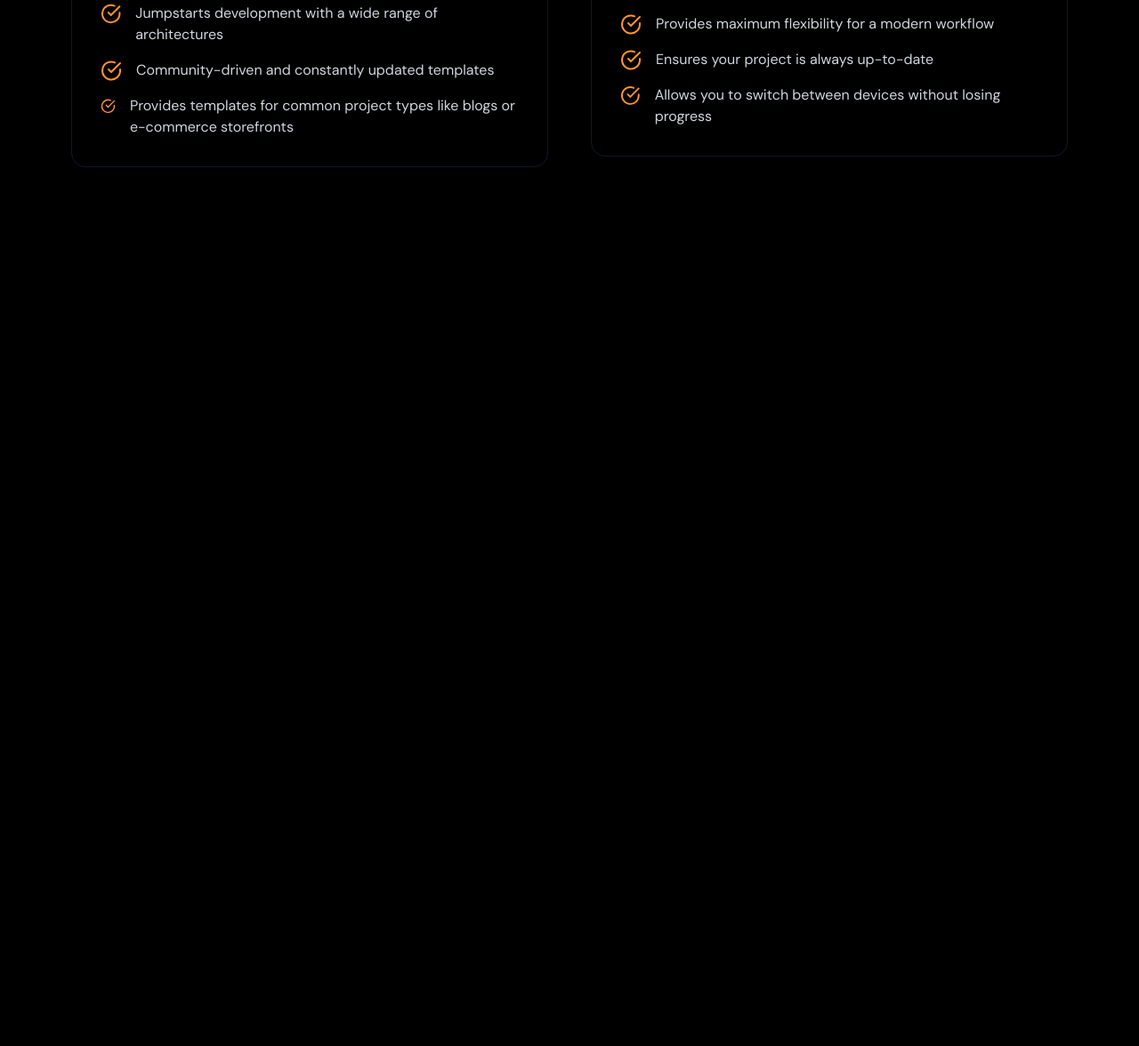
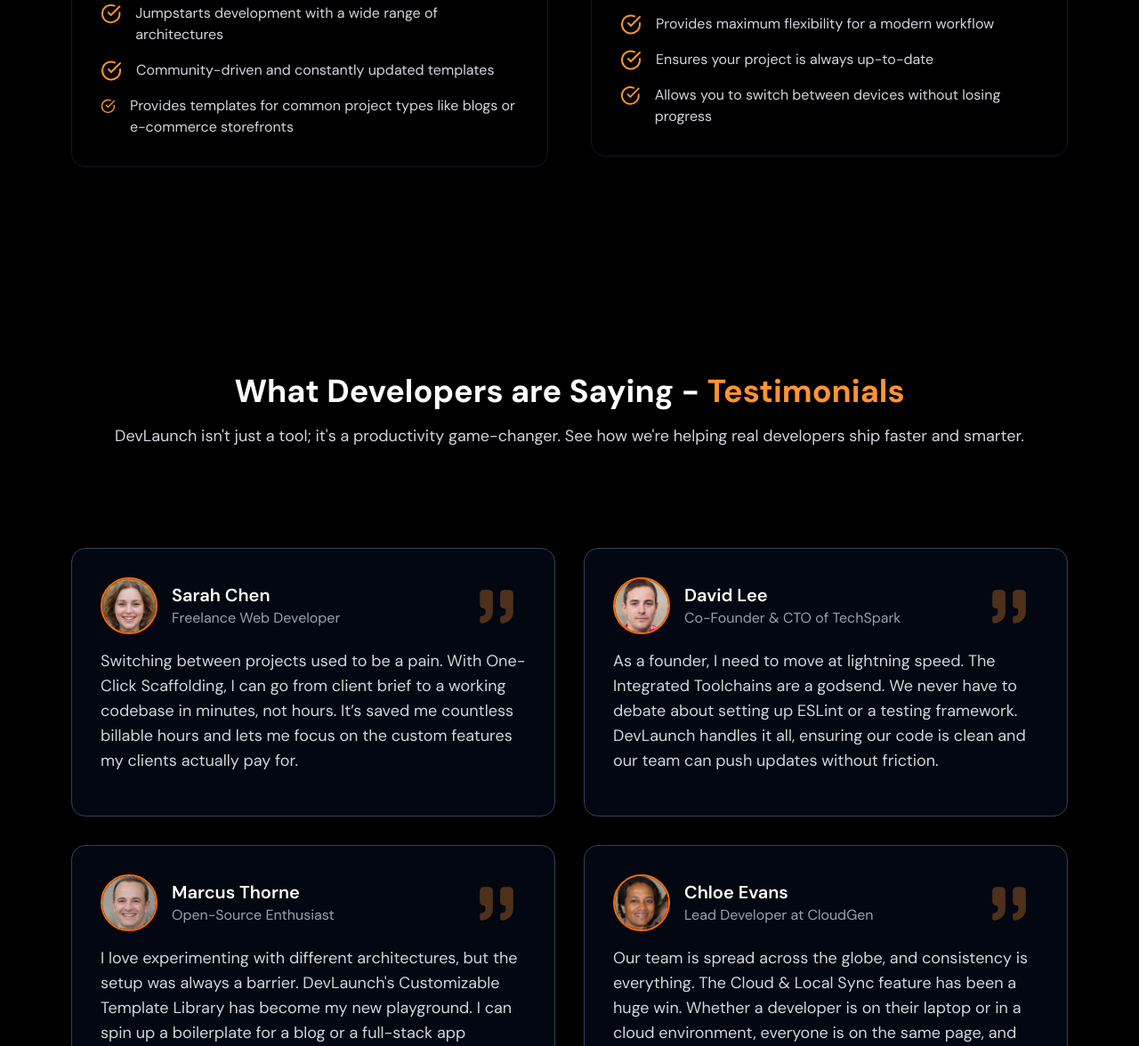
Before and after one commit to talesofcarter/devlaunch, a website with bundled scripts: page index.html in a window 1280 px wide. Shown: the part 1624-2800 px from the top of the page at 89% size. Before the commit the page ends 1980 px from the top, so only its background shows below. Built offline with nearby package versions, Linux system fonts and the light colour scheme.

Commit message:
MVC - testimonials

```diff
--- a/index.html
+++ b/index.html
@@ -220,7 +220,8 @@
       </section>
 
       <!--======= Features =======-->
-      <section
+      <div
+        id="features"
         class="w-full min-h-screen py-16 px-4 mx-auto"
       >
         <div>
@@ -253,10 +254,7 @@
         </div>
 
         <!-- Features content -->
-        <section
-          id="features"
-          class="w-full py-20 px-4 sm:px-6 lg:px-8"
-        >
+        <div class="w-full py-20 px-4 sm:px-6 lg:px-8">
           <div class="max-w-7xl mx-auto">
             <div
               class="features-content-grid grid grid-cols-1 md:grid-cols-2 gap-12 items-center"
@@ -264,10 +262,70 @@
               <!-- Content is dynamically generated by JavaScript -->
             </div>
           </div>
-        </section>
+        </div>
+      </div>
+
+      <!--====== Testimonials =======-->
+      <section
+        id="testimonials"
+        class="w-full min-h-screen py-16 px-4 mx-auto"
+      >
+        <div>
+          <h1
+            class="text-white text-3xl md:text-4xl font-bold text-center mb-4"
+          >
+            What Developers are Saying -
+            <span class="text-[var(--theme-color)]"
+              >Testimonials</span
+            >
+          </h1>
+          <p class="text-lg text-gray-300 text-center mb-8">
+            DevLaunch isn't just a tool; it's a productivity
+            game-changer. See how we're helping real
+            developers ship faster and smarter.
+          </p>
+        </div>
+
+        <div class="w-full py-20 px-4 sm:px-6 lg:px-8">
+          <div class="max-w-7xl mx-auto">
+            <div
+              class="testimonials-grid grid grid-cols-1 lg:grid-cols-2 gap-8 items-stretch"
+            >
+              <div
+                class="bg-gray-950 p-8 rounded-2xl border border-gray-700 backdrop-blur-sm"
+              >
+                <div class="flex items-center gap-4 mb-4">
+                  <img
+                    class="w-16 h-16 rounded-full object-cover border-2 border-orange-500"
+                    src="src/assets/images/chloe_evans.jpg"
+                    alt="Sarah Chen"
+                  />
+                  <div>
+                    <h5
+                      class="text-xl font-semibold text-white"
+                    >
+                      Sarah Chen
+                    </h5>
+                    <p class="text-gray-400 text-sm">
+                      Freelance Web Developer
+                    </p>
+                  </div>
+                </div>
+                <div
+                  class="text-lg italic text-gray-300 mb-4"
+                >
+                  "Switching between projects used to be a
+                  pain. With
+                  <span class="text-white font-bold"
+                    >One-Click Scaffolding</span
+                  >, I can go from a client brief to a
+                  working codebase in minutes, not hours."
+                </div>
+              </div>
+            </div>
+          </div>
+        </div>
       </section>
-
-      <!--=============-->
       <!--=============-->
       <!--=============-->
       <!--=============-->
--- /dev/null
+++ b/src/data/testimonials.js
@@ -0,0 +1,30 @@
+export const testimonials = [
+  {
+    portrait: "src/assets/images/sarah_chen.jpg",
+    name: "Sarah Chen",
+    review:
+      "Switching between projects used to be a pain. With One-Click Scaffolding, I can go from client brief to a working codebase in minutes, not hours. It’s saved me countless billable hours and lets me focus on the custom features my clients actually pay for.",
+    occupation: "Freelance Web Developer",
+  },
+  {
+    portrait: "src/assets/images/david_lee.jpg",
+    name: "David Lee",
+    review:
+      "As a founder, I need to move at lightning speed. The Integrated Toolchains are a godsend. We never have to debate about setting up ESLint or a testing framework. DevLaunch handles it all, ensuring our code is clean and our team can push updates without friction.",
+    occupation: "Co-Founder & CTO of TechSpark",
+  },
+  {
+    portrait: "src/assets/images/marcus_thorne.jpg",
+    name: "Marcus Thorne",
+    review:
+      "I love experimenting with different architectures, but the setup was always a barrier. DevLaunch's Customizable Template Library has become my new playground. I can spin up a boilerplate for a blog or a full-stack app instantly, which has made me more productive than ever.",
+    occupation: "Open-Source Enthusiast",
+  },
+  {
+    portrait: "src/assets/images/chloe_evans.jpg",
+    name: "Chloe Evans",
+    review:
+      "Our team is spread across the globe, and consistency is everything. The Cloud & Local Sync feature has been a huge win. Whether a developer is on their laptop or in a cloud environment, everyone is on the same page, and our projects are always up-to-date.",
+    occupation: "Lead Developer at CloudGen",
+  },
+];
--- a/src/scripts/app.js
+++ b/src/scripts/app.js
@@ -1,11 +1,11 @@
 import { themeToggle } from "./helperFunctions/themeToggle.js";
 import { toggleHamburgerMenu } from "./helperFunctions/toggleHamburgerMenu.js";
 import { generateFeatures } from "./helperFunctions/generateFeatures.js";
-import { tabSwitching } from "./helperFunctions/tabSwitching.js";
+import { generateTestimonials } from "./helperFunctions/generateTestimonials.js";
 
 document.addEventListener("DOMContentLoaded", () => {
   themeToggle();
   toggleHamburgerMenu();
   generateFeatures();
-  tabSwitching();
+  generateTestimonials();
 });
--- a/src/scripts/helperFunctions/generateFeatures.js
+++ b/src/scripts/helperFunctions/generateFeatures.js
@@ -66,4 +66,5 @@
     `;
   });
   featuresGrid.innerHTML = featuresGridRender;
+  console.log(featuresGrid);
 }
--- /dev/null
+++ b/src/scripts/helperFunctions/generateTestimonials.js
@@ -0,0 +1,40 @@
+import { testimonials } from "../../data/testimonials.js";
+export function generateTestimonials() {
+  const testimonialsGrid = document.querySelector(
+    ".testimonials-grid"
+  );
+  let testimonialsRender = "";
+
+  testimonials.forEach((testimony) => {
+    testimonialsRender += `
+    <div class="relative bg-gray-950 p-8 rounded-2xl border border-gray-700 backdrop-blur-sm">
+        <div class="flex items-center gap-4 mb-4">
+            <img
+            class="w-16 h-16 rounded-full object-cover border-2 border-orange-500"
+            src=${testimony.portrait}
+            alt="Sarah Chen"
+            />
+            <div>
+            <h5
+                class="text-xl font-semibold text-white"
+            >
+                ${testimony.name}
+            </h5>
+            <p class="text-gray-400 text-base">
+                ${testimony.occupation}
+            </p>
+            </div>
+        </div>
+        <div
+            class="text-lg text-gray-300 mb-4"
+        >
+            ${testimony.review}
+        </div>
+        <div class="absolute top-10 right-10 opacity-30">
+            <svg xmlns="http://www.w3.org/2000/svg" width="50" height="50" viewBox="0 0 24 24" fill="#fe9431" stroke="#black" stroke-width="2" stroke-linecap="round" stroke-linejoin="round" class="lucide lucide-quote-icon lucide-quote"><path d="M16 3a2 2 0 0 0-2 2v6a2 2 0 0 0 2 2 1 1 0 0 1 1 1v1a2 2 0 0 1-2 2 1 1 0 0 0-1 1v2a1 1 0 0 0 1 1 6 6 0 0 0 6-6V5a2 2 0 0 0-2-2z"/><path d="M5 3a2 2 0 0 0-2 2v6a2 2 0 0 0 2 2 1 1 0 0 1 1 1v1a2 2 0 0 1-2 2 1 1 0 0 0-1 1v2a1 1 0 0 0 1 1 6 6 0 0 0 6-6V5a2 2 0 0 0-2-2z"/></svg>
+        </div>
+    </div>
+    `;
+  });
+  testimonialsGrid.innerHTML = testimonialsRender;
+}
--- a/src/scripts/helperFunctions/tabSwitching.js
+++ /dev/null
@@ -1 +0,0 @@
-export function tabSwitching() {}
```
Also changed, not shown: src/assets/images/chloe_evans.jpg (added), src/assets/images/david_lee.jpg (added), src/assets/images/marcus_thorne.jpg (added), src/assets/images/sarah_chen.jpg (added), src/output.css.
